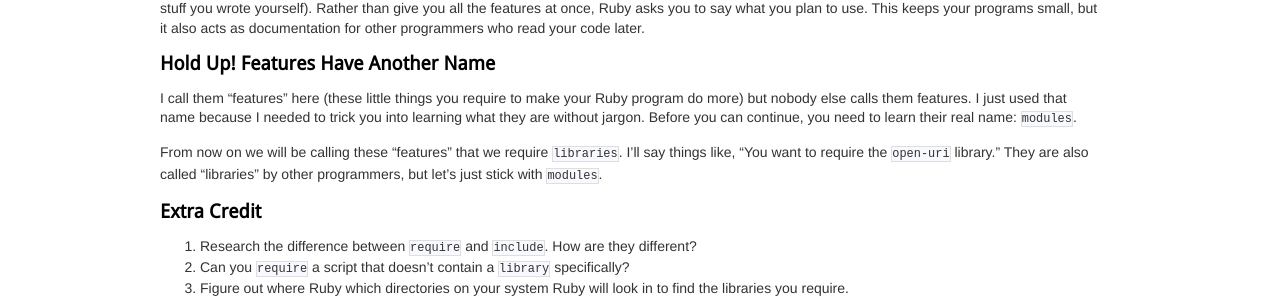
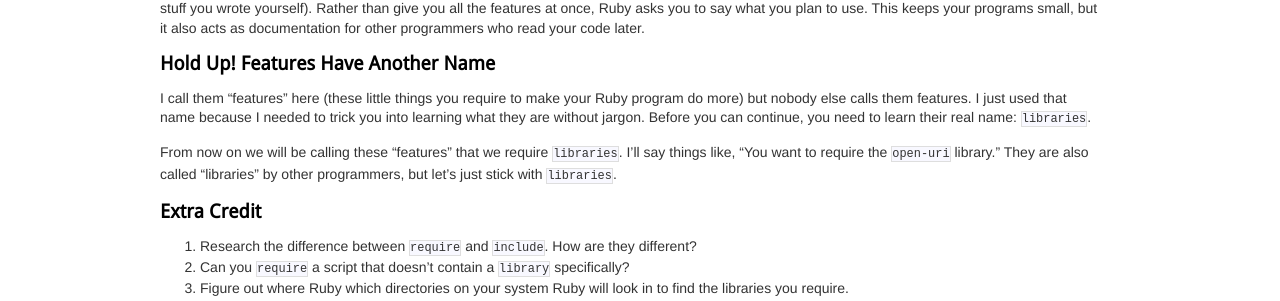
Before and after one commit to prusswan/learnrubythehardway, a Jekyll site: the page built from _posts/2011-07-19-ex12.markdown, in a window 1280 px wide. Shown: the part 499-800 px from the top of the page. Built offline with Jekyll 4.4.1, drawn with Linux system fonts in a browser that asks for light colours; Markdown is read by kramdown in place of the engine named in the settings.

Commit message:
Still some library left.

```diff
--- a/_posts/2011-07-19-ex12.markdown
+++ b/_posts/2011-07-19-ex12.markdown
@@ -22,9 +22,9 @@ end
 On line 1 we have what's called a "require". This is how you add features to your script from the Ruby feature set or other sources (e.g., Ruby Gems, stuff you wrote yourself). Rather than give you all the features at once, Ruby asks you to say what you plan to use. This keeps your programs small, but it also acts as documentation for other programmers who read your code later.
 
 ## Hold Up! Features Have Another Name
-I call them "features" here (these little things you require to make your Ruby program do more) but nobody else calls them features. I just used that name because I needed to trick you into learning what they are without jargon. Before you can continue, you need to learn their real name: `modules`.
+I call them "features" here (these little things you require to make your Ruby program do more) but nobody else calls them features. I just used that name because I needed to trick you into learning what they are without jargon. Before you can continue, you need to learn their real name: `libraries`.
 
-From now on we will be calling these "features" that we require `libraries`. I'll say things like, "You want to require the `open-uri` library." They are also called "libraries" by other programmers, but let's just stick with `modules`.
+From now on we will be calling these "features" that we require `libraries`. I'll say things like, "You want to require the `open-uri` library." They are also called "libraries" by other programmers, but let's just stick with `libraries`.
 
 ## Extra Credit
 1. Research the difference between `require` and `include`. How are they different?
```
